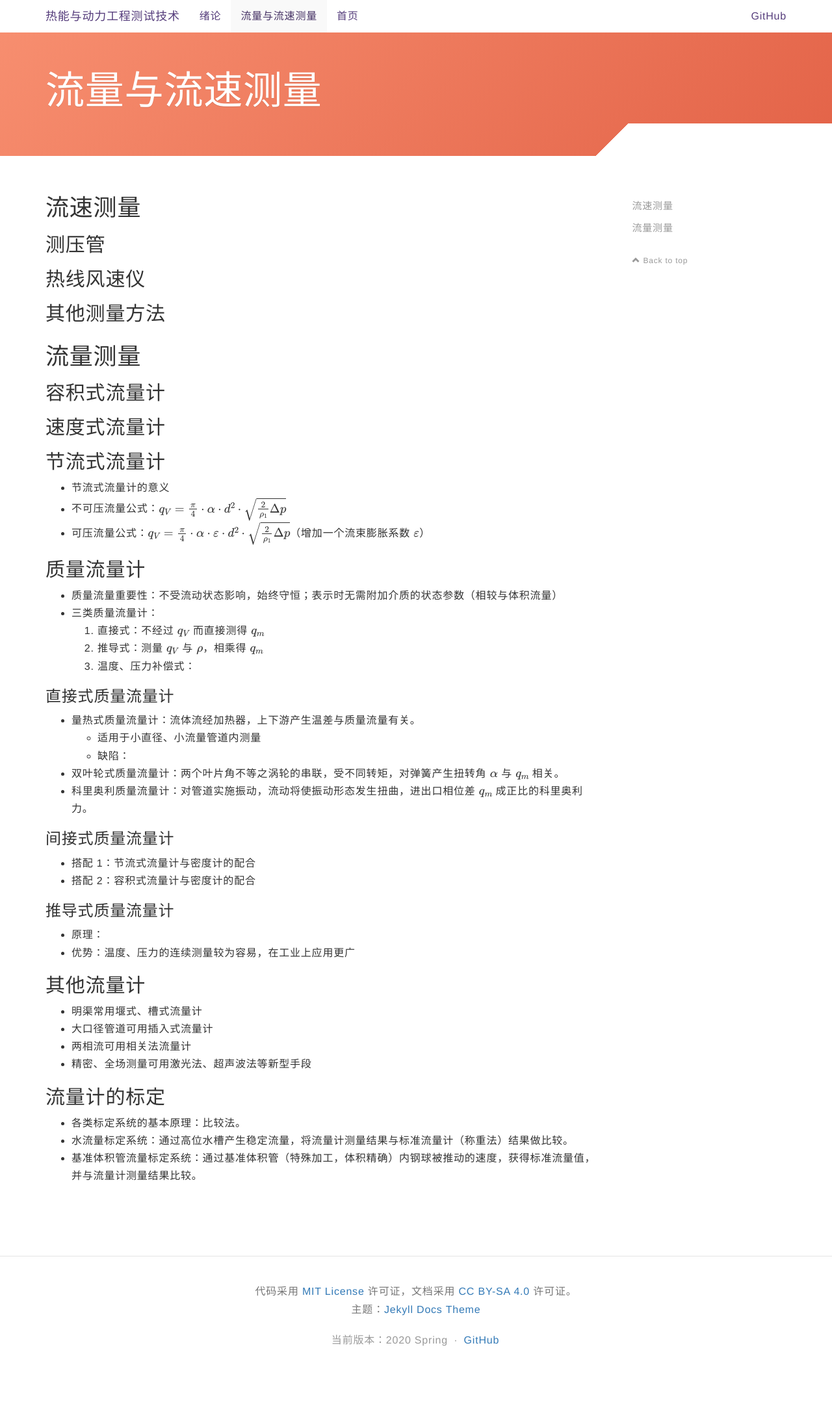
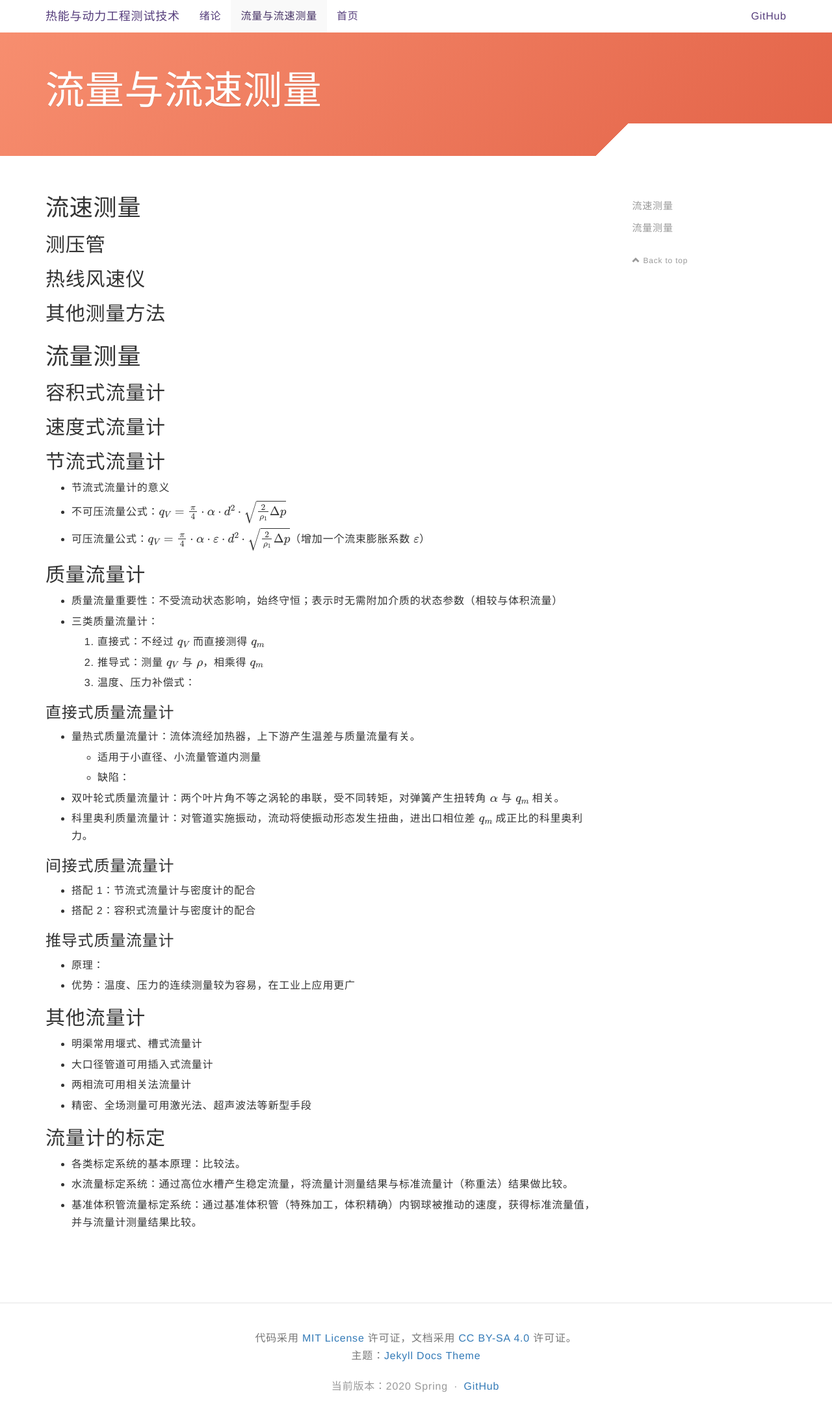
Before and after one commit to xjtu-blacksmith/test-tech-in-epe, a Jekyll site: the page built from chapters/chp4.md, in a window 1280 px wide. Shown: the whole page at 65% size. Built offline with Jekyll 4.4.1, drawn with Linux system fonts in a browser that asks for light colours; nearby versions of some CDN libraries; formulas are drawn with MathJax 3; before the commit the page ends 2126 px from its top, so only the background shows below that.

Commit message:
Adjust lineheight in list

```diff
--- a/assets/css/styles.scss
+++ b/assets/css/styles.scss
@@ -65,3 +65,7 @@ img {
 .MathJax span {
   color: unset !important;
 }
+
+.bs-docs-section ul li {
+  margin: 0.5ex auto;
+}
```
